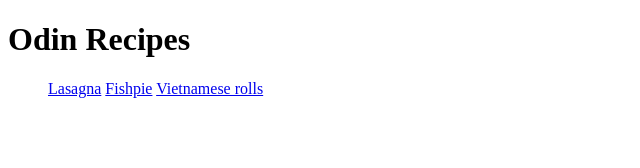
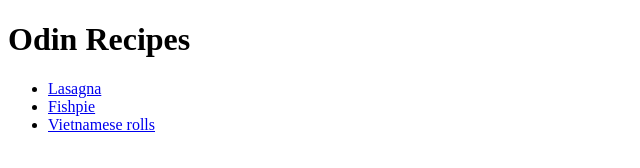
Before and after one commit to dancingdory/odin-recipes, a plain HTML site: page index.html in a window 1280 px wide. Shown: the whole page, without its empty margins (0-640 px from the left). Drawn offline with Linux system fonts and the light colour scheme.

Commit message:
Add details 1

```diff
--- a/index.html
+++ b/index.html
@@ -9,9 +9,9 @@
 <body>
     <h1>Odin Recipes</h1>
     <ul>
-        <a href="recipes/lasagna.html">Lasagna</a>
-        <a href="recipes/fishpie.html">Fishpie</a>
-        <a href="recipes/vietnamese_rolls.html">Vietnamese rolls</a>
+        <li><a href="recipes/lasagna.html">Lasagna</a></li>
+        <li><a href="recipes/fishpie.html">Fishpie</a></li>
+        <li><a href="recipes/vietnamese_rolls.html">Vietnamese rolls</a></li>
     </ul>
 </body>
 </html>
```
Also changed, not shown: recipes/fishpie.html (+4 -1 lines), recipes/vietnamese_rolls.html (+1 -1 lines).
